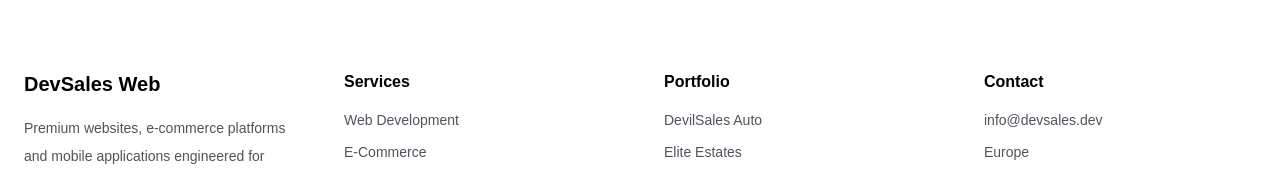
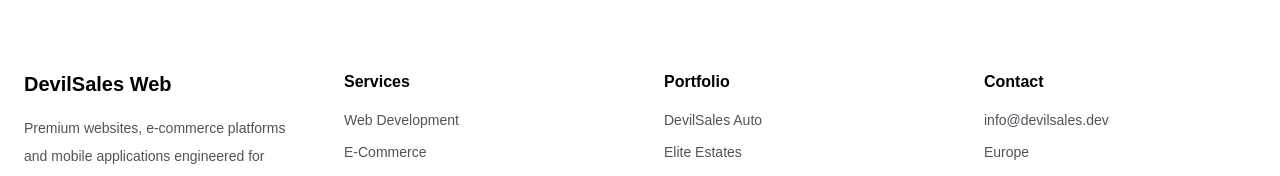
Before and after one commit to maxcode34423242323/devsales-web, a Next.js app: page / in a window 1280 px wide. Shown: the part 4263-4439 px from the top of the page. Built offline with nearby package versions, Linux system fonts and the light colour scheme.

Commit message:
Fix DevilSales branding

```diff
--- a/app/components/Footer.tsx
+++ b/app/components/Footer.tsx
@@ -7,7 +7,7 @@ export default function Footer() {
         <div className="grid gap-12 md:grid-cols-4">
           <div>
             <h3 className="text-xl font-bold text-black">
-              DevSales Web
+              DevilSales Web
             </h3>
 
             <p className="mt-4 text-sm leading-7 text-zinc-600">
@@ -57,7 +57,7 @@ export default function Footer() {
             </h4>
 
             <ul className="space-y-3 text-sm text-zinc-600">
-              <li>info@devsales.dev</li>
+              <li>info@devilsales.dev</li>
               <li>Europe</li>
               <li>United Kingdom</li>
               <li>United Arab Emirates</li>
```
